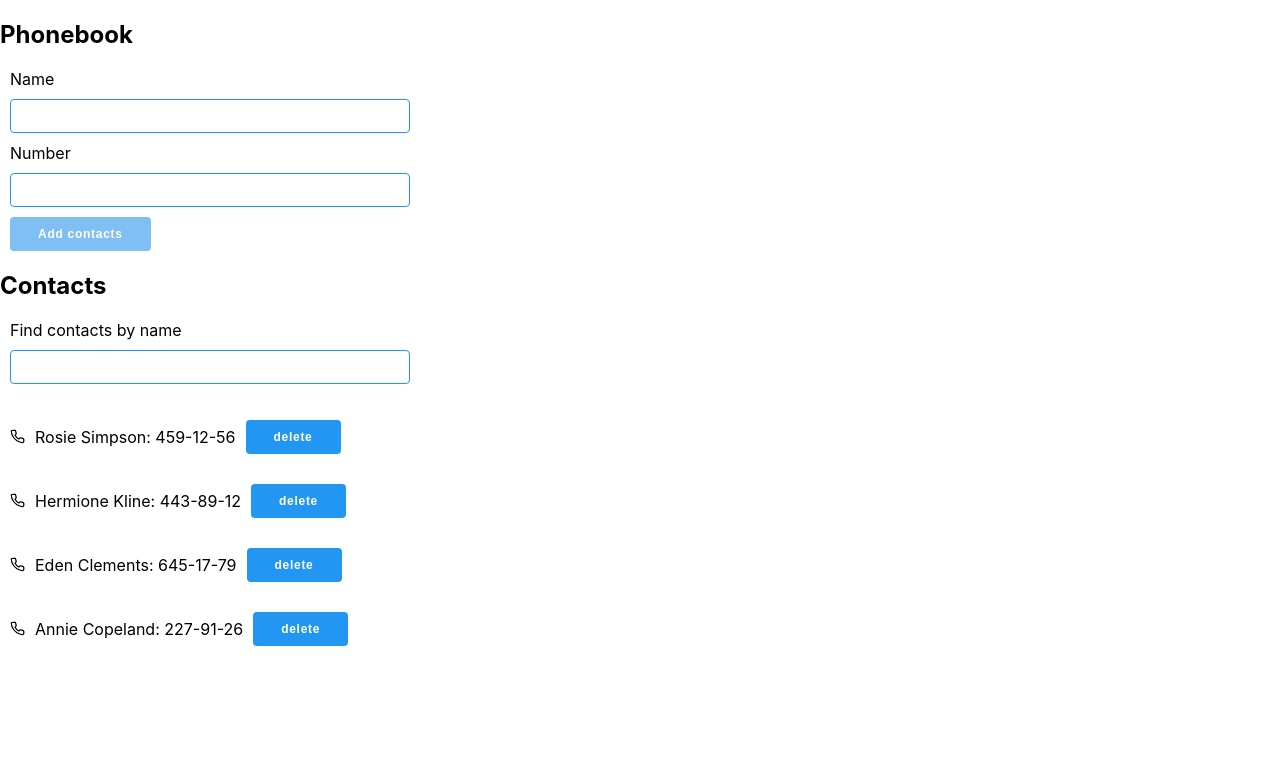
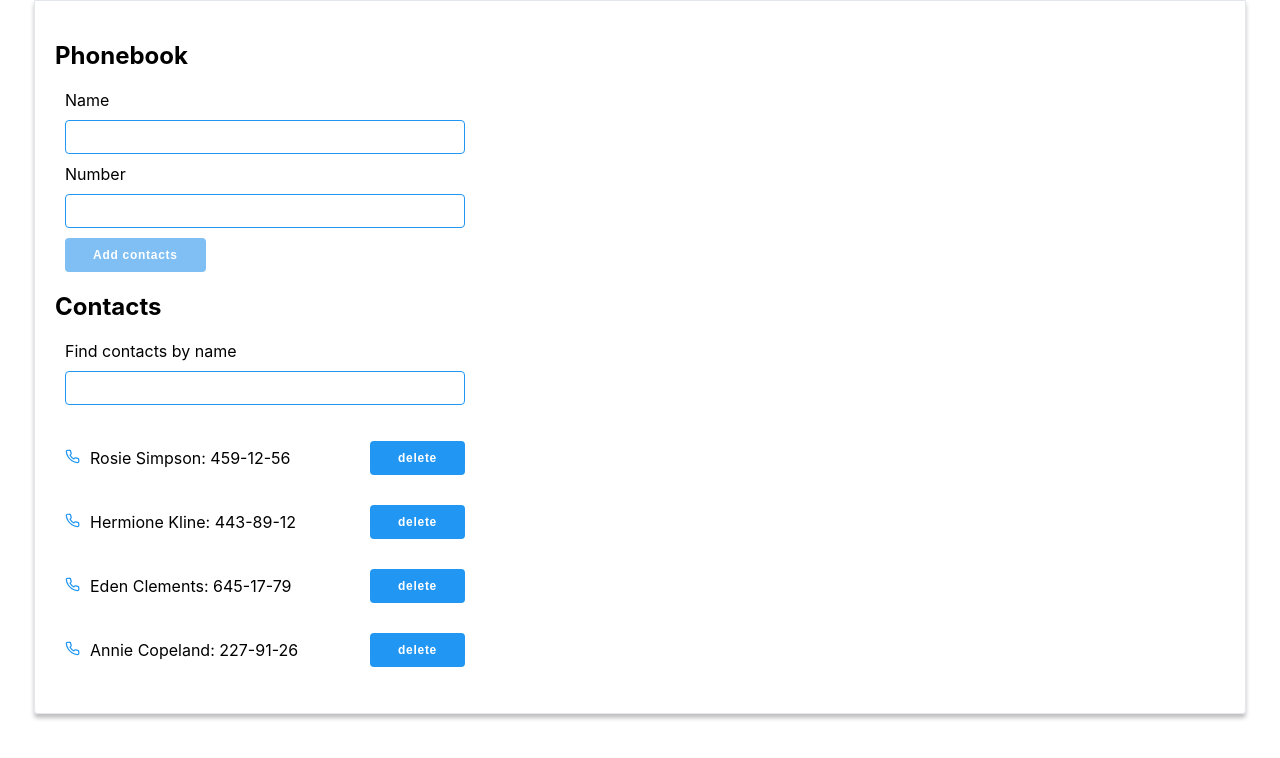
Before and after one commit to katymykhailova/goit-react-hw-03-phonebook, a React (Create React App) app: page / in a window 1280 px wide. Shown: the top 758 px of the page. Built offline with nearby package versions, Linux system fonts and the light colour scheme.

Commit message:
Добавляет немного стилей

```diff
--- a/src/App.jsx
+++ b/src/App.jsx
@@ -1,6 +1,7 @@
 import { Component } from 'react';
 import { v4 as uuid } from 'uuid';
 
+import Section from './Section';
 import ContactList from './ContactList';
 import ContactForm from './ContactForm';
 import Filter from './Filter';
@@ -55,7 +56,7 @@ class App extends Component {
     const visibleContacts = this.getVisibleContacts();
 
     return (
-      <section>
+      <Section>
         <h1>Phonebook</h1>
         <ContactForm onSubmit={this.addContact}></ContactForm>
         <h2>Contacts</h2>
@@ -64,7 +65,7 @@ class App extends Component {
           contacts={visibleContacts}
           onDeleteContact={this.deleteContact}
         ></ContactList>
-      </section>
+      </Section>
     );
   }
 }
--- a/src/ContactList/ContactList.jsx
+++ b/src/ContactList/ContactList.jsx
@@ -13,8 +13,8 @@ function ContactList({ contacts, onDeleteContact }) {
     <Contacts>
       {contacts.map(({ id, name, number }) => (
         <ContactsItem key={id}>
-          <FiPhone size="15" />
           <ContactsText>
+            <FiPhone size="15" />
             {name}: {number}
           </ContactsText>
           <Button type="button" onClick={() => onDeleteContact(id)}>
--- a/src/ContactList/ContactList.styles.jsx
+++ b/src/ContactList/ContactList.styles.jsx
@@ -8,14 +8,19 @@ export const Contacts = styled.ul`
 export const ContactsItem = styled.li`
   display: flex;
   align-items: center;
-  justify-items: center;
+  justify-items: baseline;
+  justify-content: space-between;
+  width: 400px;
   margin-bottom: 10px;
   padding: 10px;
+
+  & svg {
+    color: #2196f3;
+    margin-right: 10px;
+  }
 `;
 
-export const ContactsText = styled.span`
-  margin-left: 10px;
-`;
+export const ContactsText = styled.span``;
 
 export const Button = styled.button`
   display: flex;
--- /dev/null
+++ b/src/Section/Section.jsx
@@ -0,0 +1,18 @@
+import PropTypes from 'prop-types';
+import { SectionContainer } from './Section.styles';
+
+function Section({ children, title }) {
+  return (
+    <SectionContainer>
+      <h1>{title}</h1>
+      {children}
+    </SectionContainer>
+  );
+}
+
+Section.propTypes = {
+  children: PropTypes.node,
+  title: PropTypes.string.isRequired,
+};
+
+export default Section;
--- /dev/null
+++ b/src/Section/Section.styles.jsx
@@ -0,0 +1,12 @@
+import styled from 'styled-components';
+
+export const SectionContainer = styled.section`
+  max-width: 1170px;
+  margin-left: auto;
+  margin-right: auto;
+  border: 1px #e4e6ee solid;
+  border-radius: 0px 0px 4px 4px;
+  box-shadow: 0px 4px 4px rgb(0 0 0 / 25%);
+  padding: 20px;
+  margin-bottom: 20px;
+`;
--- /dev/null
+++ b/src/Section/index.js
@@ -0,0 +1 @@
+export { default } from './Section';
```
